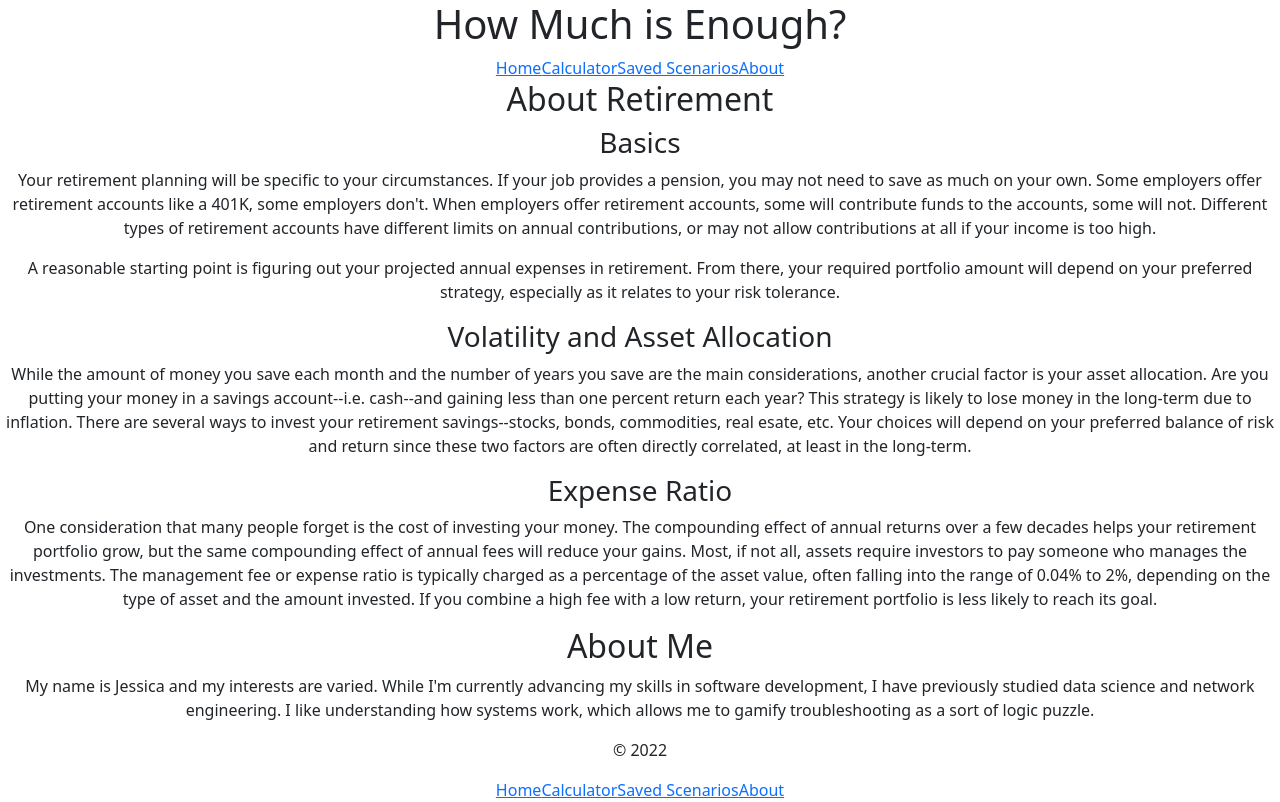
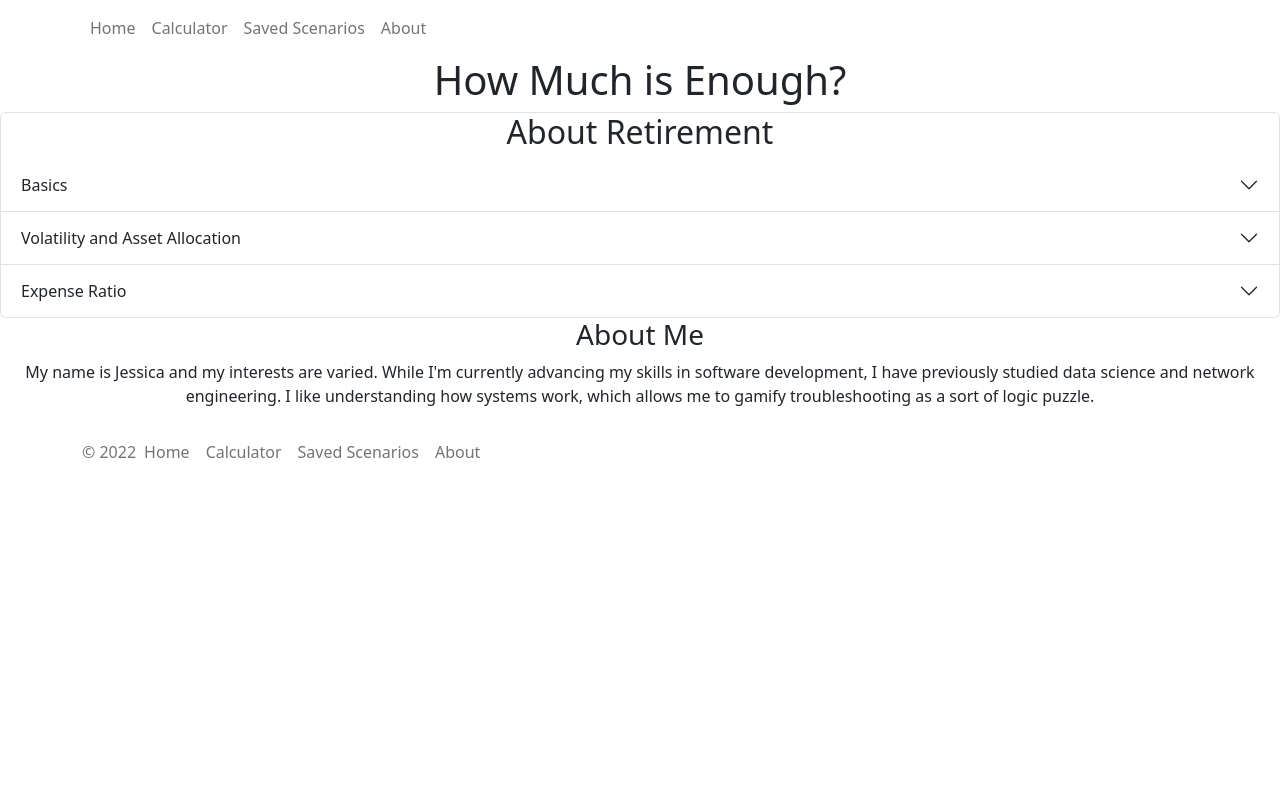
Before and after one commit to jlroland/retire-calc, a React (Create React App) app in the folder client/: page /about in a window 1280 px wide. Built offline with nearby package versions, Linux system fonts and the light colour scheme.

Commit message:
Begin styling navbars, login form and About page

```diff
--- a/client/package.json
+++ b/client/package.json
@@ -6,12 +6,13 @@
     "@testing-library/jest-dom": "^5.16.5",
     "@testing-library/react": "^13.3.0",
     "@testing-library/user-event": "^13.5.0",
-    "bootstrap": "^5.2.0",
+    "bootstrap": "^5.2.1",
     "react": "^18.2.0",
     "react-bootstrap": "^2.5.0",
     "react-dom": "^18.2.0",
     "react-router-dom": "^6.3.0",
-    "react-scripts": "5.0.1",
+    "react-scripts": "^2.1.3",
+    "reactstrap": "^9.1.4",
     "web-vitals": "^2.1.4"
   },
   "scripts": {
--- a/client/src/App.js
+++ b/client/src/App.js
@@ -1,6 +1,7 @@
 import React from 'react';
 import { BrowserRouter, Route, Routes } from 'react-router-dom';
-import "bootstrap/dist/css/bootstrap.min.css";
+// import 'bootstrap/dist/css/bootstrap.min.css';
+//import "bootstrap/dist/js/bootstrap.bundle.min";
 import './css/App.css';
 import Header from './components/header';
 import Footer from './components/footer';
--- a/client/src/components/about.js
+++ b/client/src/components/about.js
@@ -1,18 +1,29 @@
-import React from "react";
+import React from 'react';
+import Accordion from 'react-bootstrap/Accordion'
+// import Container from 'react-bootstrap/Container';
+// import Row from 'react-bootstrap/Row';
+// import Col from 'react-bootstrap/Col';
 
 function About() {
   return (
     <div>
-      <h2>About Retirement</h2>
-      <h3>Basics</h3>
-      <p>Your retirement planning will be specific to your circumstances. If your job provides a pension, you may not need to save as much on your own.  Some employers offer retirement accounts like a 401K, some employers don't.  When employers offer retirement accounts, some will contribute funds to the accounts, some will not.  Different types of retirement accounts have different limits on annual contributions, or may not allow contributions at all if your income is too high.</p>
-      <p>A reasonable starting point is figuring out your projected annual expenses in retirement.  From there, your required portfolio amount will depend on your preferred strategy, especially as it relates to your risk tolerance.</p>
-      <h3>Volatility and Asset Allocation</h3>
-      <p>While the amount of money you save each month and the number of years you save are the main considerations, another crucial factor is your asset allocation. Are you putting your money in a savings account--i.e. cash--and gaining less than one percent return each year?  This strategy is likely to lose money in the long-term due to inflation.  There are several ways to invest your retirement savings--stocks, bonds, commodities, real esate, etc.  Your choices will depend on your preferred balance of risk and return since these two factors are often directly correlated, at least in the long-term.</p>
-      <h3>Expense Ratio</h3>
-      <p>One consideration that many people forget is the cost of investing your money.  The compounding effect of annual returns over a few decades helps your retirement portfolio grow, but the same compounding effect of annual fees will reduce your gains.  Most, if not all, assets require investors to pay someone who manages the investments.  The management fee or expense ratio is typically charged as a percentage of the asset value, often falling into the range of 0.04% to 2%, depending on the type of asset and the amount invested.  If you combine a high fee with a low return, your retirement portfolio is less likely to reach its goal.</p>
-
-      <h2>About Me</h2>
+      <Accordion>
+        <Accordion.Item eventKey='0'>
+          <h2>About Retirement</h2>
+          <Accordion.Header>Basics</Accordion.Header>
+          <Accordion.Body>Your retirement planning will be specific to your circumstances. If your job provides a pension, you may not need to save as much on your own.  Some employers offer retirement accounts like a 401K, some employers don't.  When employers offer retirement accounts, some will contribute funds to the accounts, some will not.  Different types of retirement accounts have different limits on annual contributions, or may not allow contributions at all if your income is too high.</Accordion.Body>
+          <Accordion.Body>A reasonable starting point is figuring out your projected annual expenses in retirement.  From there, your required portfolio amount will depend on your preferred strategy, especially as it relates to your risk tolerance.</Accordion.Body>
+        </Accordion.Item>
+        <Accordion.Item eventKey='1'>
+          <Accordion.Header>Volatility and Asset Allocation</Accordion.Header>
+          <Accordion.Body>While the amount of money you save each month and the number of years you save are the main considerations, another crucial factor is your asset allocation. Are you putting your money in a savings account--i.e. cash--and gaining less than one percent return each year?  This strategy is likely to lose money in the long-term due to inflation.  There are several ways to invest your retirement savings--stocks, bonds, commodities, real esate, etc.  Your choices will depend on your preferred balance of risk and return since these two factors are often directly correlated, at least in the long-term.</Accordion.Body>
+        </Accordion.Item>
+        <Accordion.Item eventKey='2'>
+          <Accordion.Header>Expense Ratio</Accordion.Header>
+          <Accordion.Body>One consideration that many people forget is the cost of investing your money.  The compounding effect of annual returns over a few decades helps your retirement portfolio grow, but the same compounding effect of annual fees will reduce your gains.  Most, if not all, assets require investors to pay someone who manages the investments.  The management fee or expense ratio is typically charged as a percentage of the asset value, often falling into the range of 0.04% to 2%, depending on the type of asset and the amount invested.  If you combine a high fee with a low return, your retirement portfolio is less likely to reach its goal.</Accordion.Body>
+        </Accordion.Item>
+      </Accordion>
+      <h3>About Me</h3>
       <p>My name is Jessica and my interests are varied.  While I'm currently advancing my skills in software development, I have previously studied data science and network engineering.  I like understanding how systems work, which allows me to gamify troubleshooting as a sort of logic puzzle.</p>
     </div>
   )
--- a/client/src/components/footer.js
+++ b/client/src/components/footer.js
@@ -1,18 +1,24 @@
 import React from 'react';
-import { NavLink } from "react-router-dom";
-import "bootstrap/dist/css/bootstrap.min.css";
+//import { NavLink } from "react-router-dom";
+import Nav from 'react-bootstrap/Nav';
+import Navbar from 'react-bootstrap/Navbar';
+import Container from 'react-bootstrap/Container';
 
 function Footer(props) {
 
   return (
       <div>
-        <p>&copy; 2022</p>
-        <nav>
-          <NavLink to='/'>Home</NavLink>
-          {props.loggedIn ? <NavLink to={`/calculate/${props.user}`}>Calculator</NavLink> : <NavLink to='/calculate'>Calculator</NavLink>}
-          {props.loggedIn ? <NavLink to={`/queries/${props.user}`}>Saved Scenarios</NavLink> : <NavLink to='/queries'>Saved Scenarios</NavLink>}
-          <NavLink to='/about'>About</NavLink>
-        </nav>
+        <Navbar>
+          <Container>
+            <Nav>
+              <Navbar.Text><p>&copy; 2022</p></Navbar.Text>
+              <Nav.Link href='/'>Home</Nav.Link>
+              {props.loggedIn ? <Nav.Link href={`/calculate/${props.user}`}>Calculator</Nav.Link> : <Nav.Link href='/calculate'>Calculator</Nav.Link>}
+              {props.loggedIn ? <Nav.Link href={`/queries/${props.user}`}>Saved Scenarios</Nav.Link> : <Nav.Link href='/queries'>Saved Scenarios</Nav.Link>}
+              <Nav.Link href='/about'>About</Nav.Link>
+            </Nav>
+          </Container>
+        </Navbar>
       </div>
   )
 }
--- a/client/src/components/header.js
+++ b/client/src/components/header.js
@@ -1,20 +1,26 @@
 import React from 'react';
-import { NavLink } from "react-router-dom";
-import "bootstrap/dist/css/bootstrap.min.css";
+//import { NavLink } from "react-router-dom";
+import Nav from 'react-bootstrap/Nav';
+import Navbar from 'react-bootstrap/Navbar';
+import Container from 'react-bootstrap/Container';
 import Logout from './logout';
 
 function Header(props) {
 
   return (
     <div>
+      <Navbar>
+        <Container>
+          <Nav>
+            <Nav.Link href='/'>Home</Nav.Link>
+            {props.loggedIn ? <Nav.Link href={`/calculate/${props.user}`}>Calculator</Nav.Link> : <Nav.Link href='/calculate'>Calculator</Nav.Link>}
+            {props.loggedIn ? <Nav.Link href={`/queries/${props.user}`}>Saved Scenarios</Nav.Link> : <Nav.Link href='/queries'>Saved Scenarios</Nav.Link>}
+            <Nav.Link href='/about'>About</Nav.Link>
+          </Nav>
+          {props.loggedIn && <Navbar.Text><Logout user={props.user}/></Navbar.Text>}
+        </Container>
+      </Navbar>
       <h1>How Much is Enough?</h1>
-        <nav>
-          <NavLink to='/'>Home</NavLink>
-          {props.loggedIn ? <NavLink to={`/calculate/${props.user}`}>Calculator</NavLink> : <NavLink to='/calculate'>Calculator</NavLink>}
-          {props.loggedIn ? <NavLink to={`/queries/${props.user}`}>Saved Scenarios</NavLink> : <NavLink to='/queries'>Saved Scenarios</NavLink>}
-          <NavLink to='/about'>About</NavLink>
-        </nav>
-      {props.loggedIn && <Logout user={props.user}/>}
     </div>
   )
 }
--- a/client/src/components/logout.js
+++ b/client/src/components/logout.js
@@ -9,7 +9,7 @@ function Logout (props) {
 
   return (
     <div>
-      <h1>You are logged in as {props.user}</h1>
+      <p>You are logged in as {props.user}</p>
       <button onClick={logOut}>Log Out</button>
     </div>
   )
--- a/client/src/index.js
+++ b/client/src/index.js
@@ -2,10 +2,11 @@ import React from 'react';
 import ReactDOM from 'react-dom/client';
 import './css/index.css';
 import App from './App';
+import 'bootstrap/dist/css/bootstrap.min.css';
 
 const root = ReactDOM.createRoot(document.getElementById('root'));
 root.render(
-  // <React.StrictMode>
+  //<React.StrictMode>
       <App />
-  // </React.StrictMode>
+  //</React.StrictMode>
 );
```
Also changed, not shown: client/src/components/loginForm.js (+40 -15 lines).
